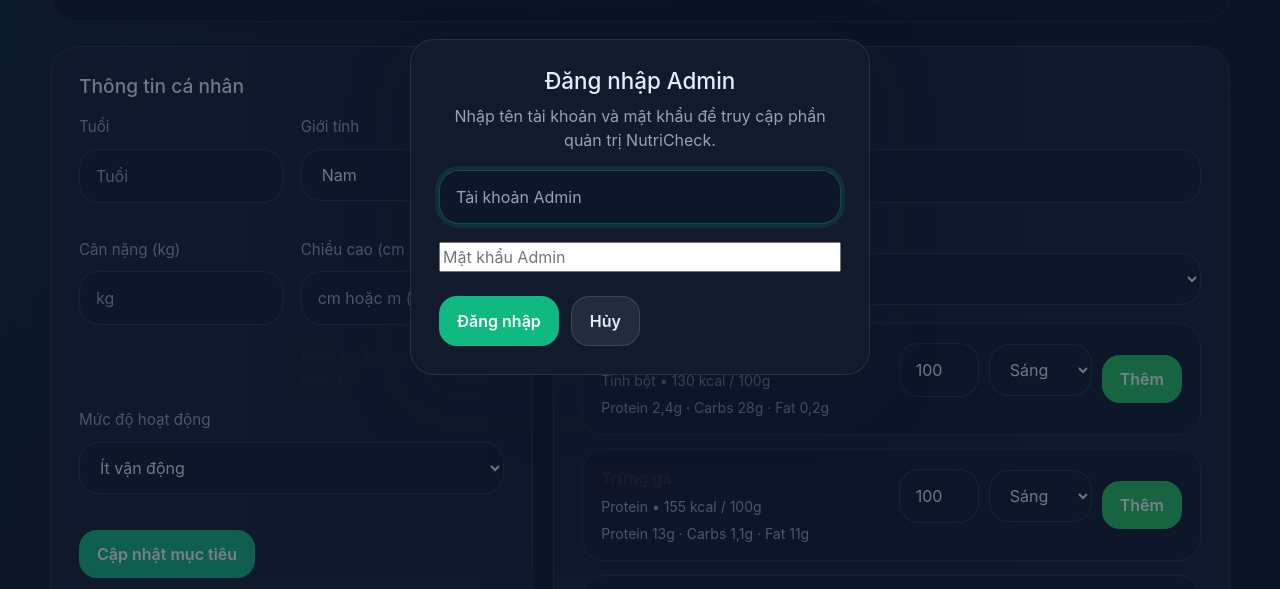
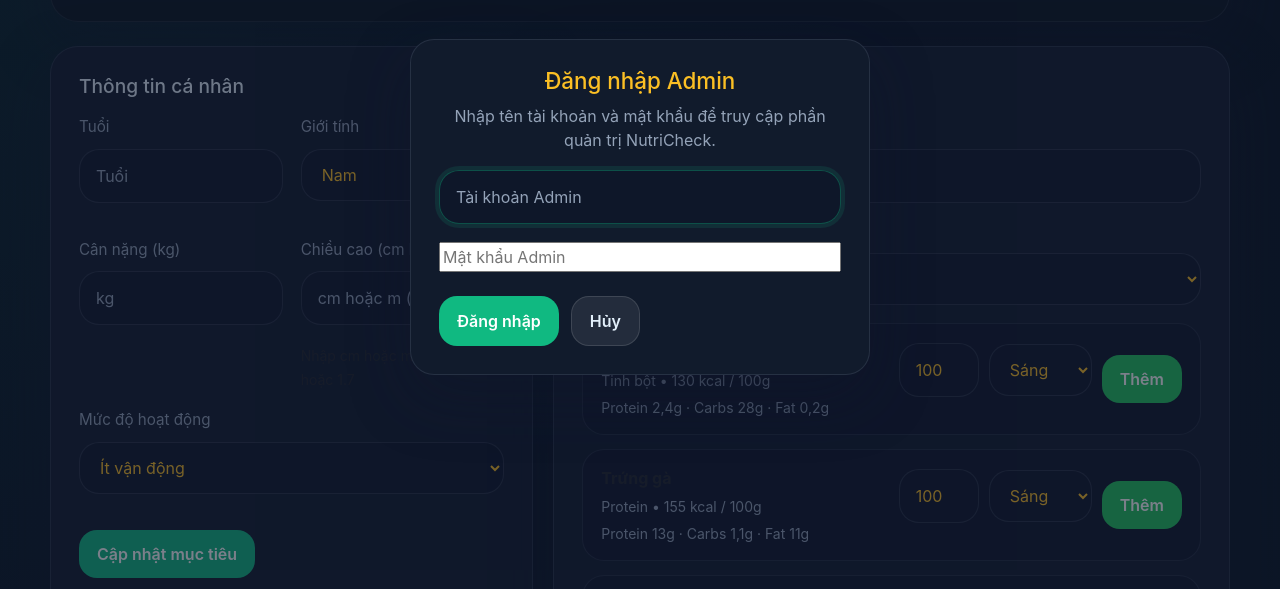
Before and after one commit to viet-anh07/D-FIT_DNU_FE-nhom-11, a plain HTML site: page admin.html in a window 1280 px wide. Shown: the part 193-782 px from the top of the page. Drawn offline with nearby package versions, Linux system fonts and the light colour scheme.

Commit message:
Add different text colors for each page: home (blue) and admin (yellow)

```diff
--- a/admin.html
+++ b/admin.html
@@ -7,7 +7,7 @@
   <link href="https://cdn.jsdelivr.net/npm/bootstrap@5.3.8/dist/css/bootstrap.min.css" rel="stylesheet" integrity="sha384-sRIl4kxILFvY47J16cr9ZwB07vP4J8+LH7qKQnuqkuIAvNWLzeN8tE5YBujZqJLB" crossorigin="anonymous">
   <link rel="stylesheet" href="styles.css">
 </head>
-<body>
+<body class="page-admin">
   <div class="app-shell">
     <header class="app-header">
       <div>
--- a/styles.css
+++ b/styles.css
@@ -9,6 +9,16 @@
   --danger: #f97316;
   --border: rgba(148, 163, 184, 0.16);
   --shadow: 0 22px 60px rgba(15, 23, 42, 0.45);
+}
+
+/* Màu chữ cho trang chủ */
+.page-home {
+  --text: #e2effa; /* Màu xanh dương nhạt */
+}
+
+/* Màu chữ cho trang admin */
+.page-admin {
+  --text: #fbbf24; /* Màu vàng */
 }
 
 * {
```
Also changed, not shown: index.html (+2 -2 lines).
